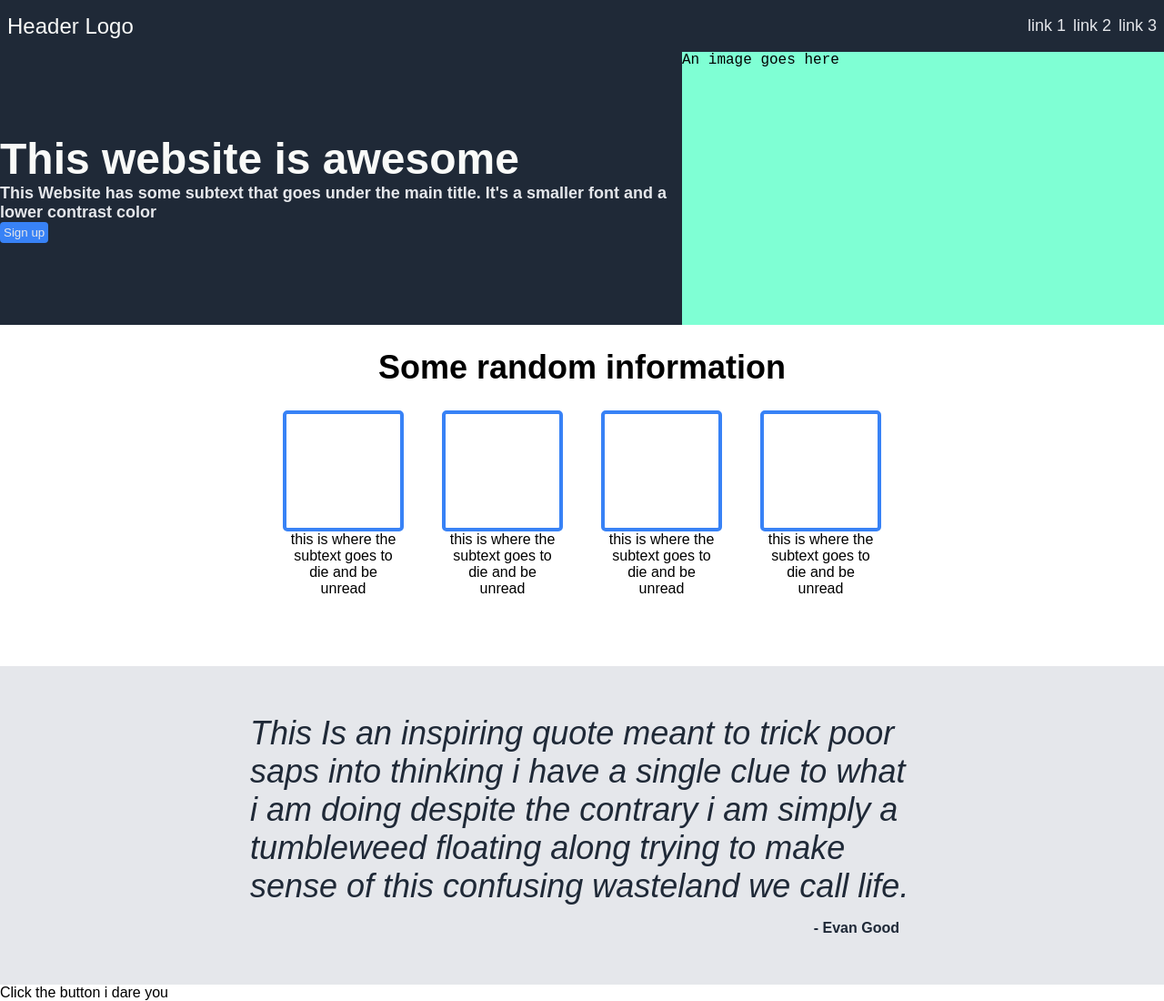
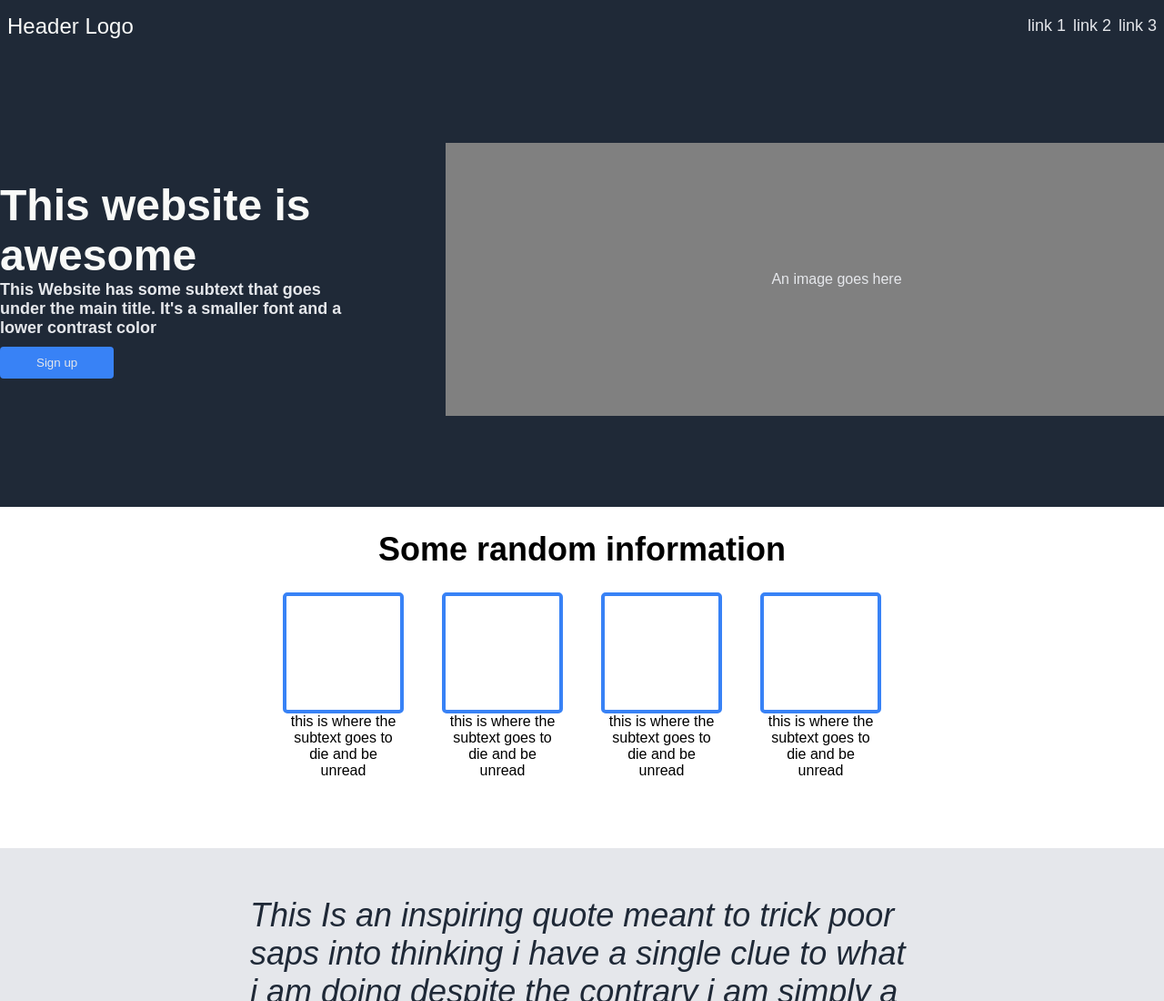
Before and after one commit to Goodevan02/product-landing-page-project, a plain HTML site: page index.html in a window 1280 px wide. Shown: the top 1100 px of the page at 91% size. Drawn offline with Linux system fonts and the light colour scheme.

Commit message:
polish slice 1

```diff
--- a/styles.css
+++ b/styles.css
@@ -90,6 +90,13 @@ button{
     flex-shrink: 1;
 }
 
+.left-side > button {
+    padding: 10px;
+    padding-left: 40px;
+    padding-right: 40px;
+    margin-top: 10px;
+}
+
 .left-side > div {
     color: #f9faf8;
     font-size: 48px;
@@ -105,13 +112,18 @@ button{
     justify-content: center;
     align-content: center;
     flex-shrink: 1;
-    font-family: 'Courier New', Courier, monospace;
 }
 
 .right-side > .image-placeholder{
+    display: flex;
+    justify-content: center;
+    align-items: center;
     height: 300px;
-    width: 600px;
-    background-color: aquamarine;
+    width: 860px;
+    margin: 100px;
+    margin-right: 0px;
+    color: #e5e7eb;
+    background-color: grey;
 }
 
 /* slice 2 styles */
```
